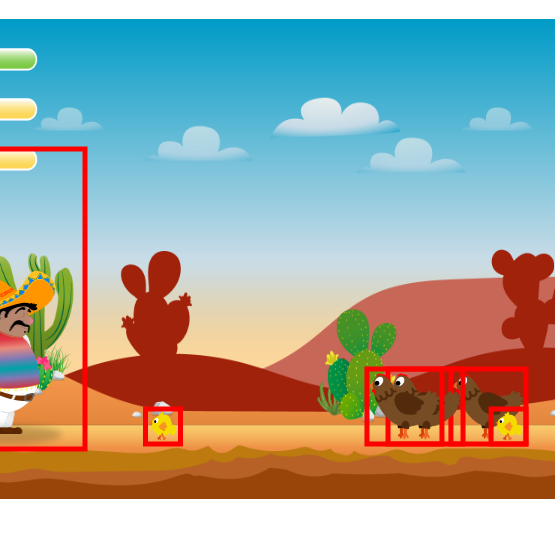
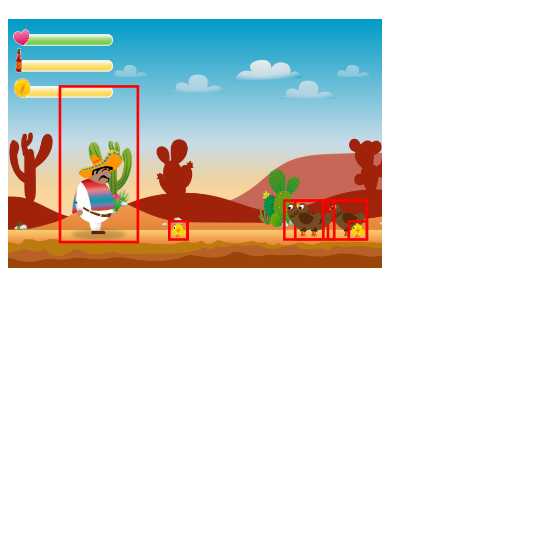
Before and after one commit to SylviaZartmann/ElPolloLoco, a plain HTML site: page index.html in a window 390 px wide. Shown: the part 69-606 px from the top of the page, 555 px wide, since content can reach past the window. Drawn offline with Linux system fonts and the light colour scheme; animation ran at ten frames a second.

Commit message:
something

```diff
--- a/src/css/style.css
+++ b/src/css/style.css
@@ -7,4 +7,17 @@ body {
 
 canvas {
     background-color: black;
+    display: block;
 }
+
+@media only screen and (max-width: 720px) {
+    canvas {
+        width:100%;
+    }
+}
+
+@media only screen and (max-height: 480px) {
+    canvas {
+        width: 100vh;
+    }
+}
--- a/src/scripts/game.js
+++ b/src/scripts/game.js
@@ -77,7 +77,7 @@ window.addEventListener("keyup", (e) => { //welche Taste wird losgelassen
 });
 
 //AUFGABEN
-// Startscreen
+// Startscreen - Gegener sollen erst laufen, wenn  Screen weg (init)
 // Tastaturbelegung
 // Musik + Sounds
 // Coins platzieren und  einsammeln
@@ -88,3 +88,5 @@ window.addEventListener("keyup", (e) => { //welche Taste wird losgelassen
 // Kollision zum draufspringen bei Chicken + Chicks
 // Gameover Screen
 //Fullscreen für canvas fullscreen - canvas.requestFullscreen();
+// hübsch machen - Hintergrund + Schriftart
+// mobil spielbar machen
```
